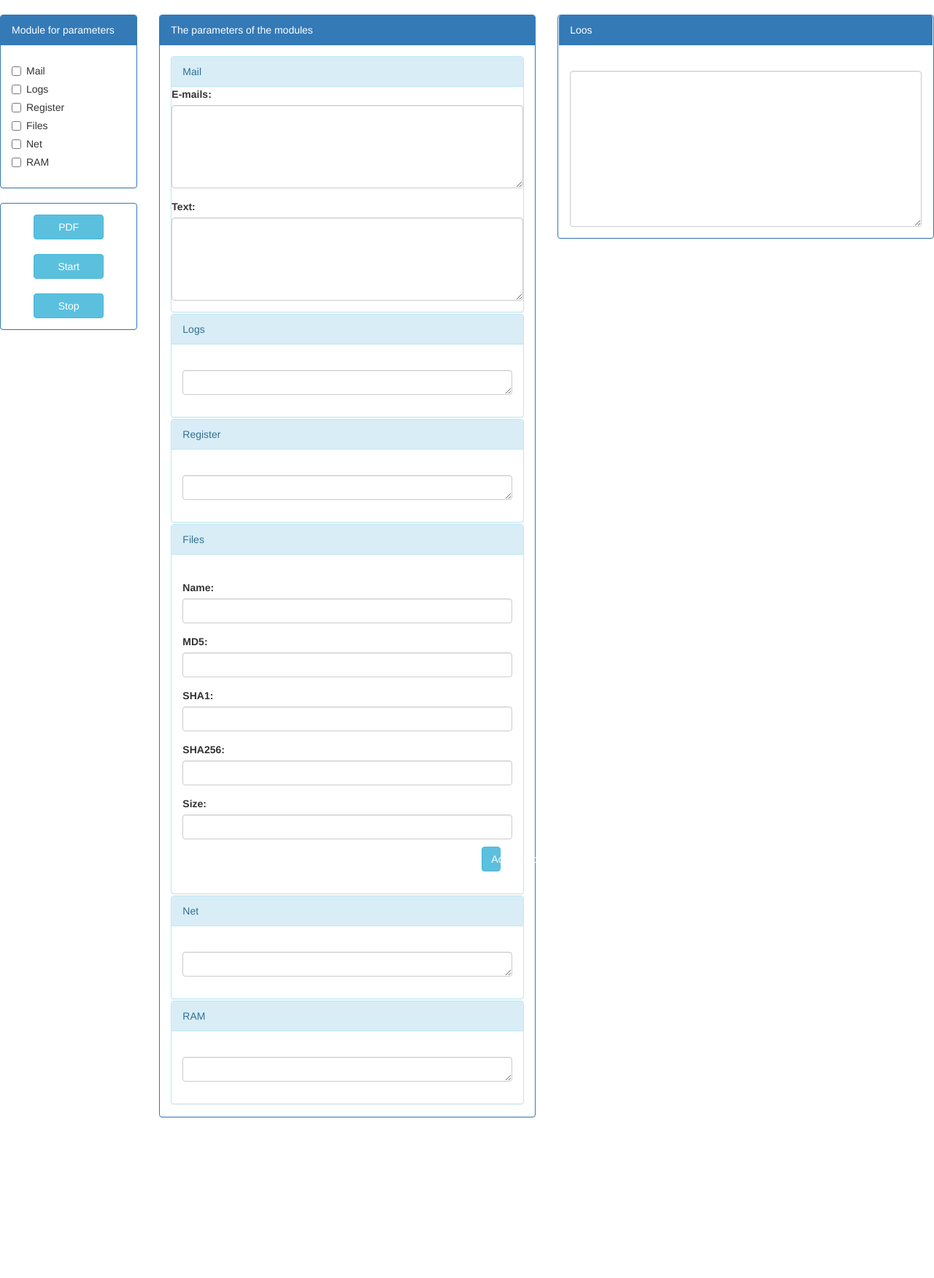
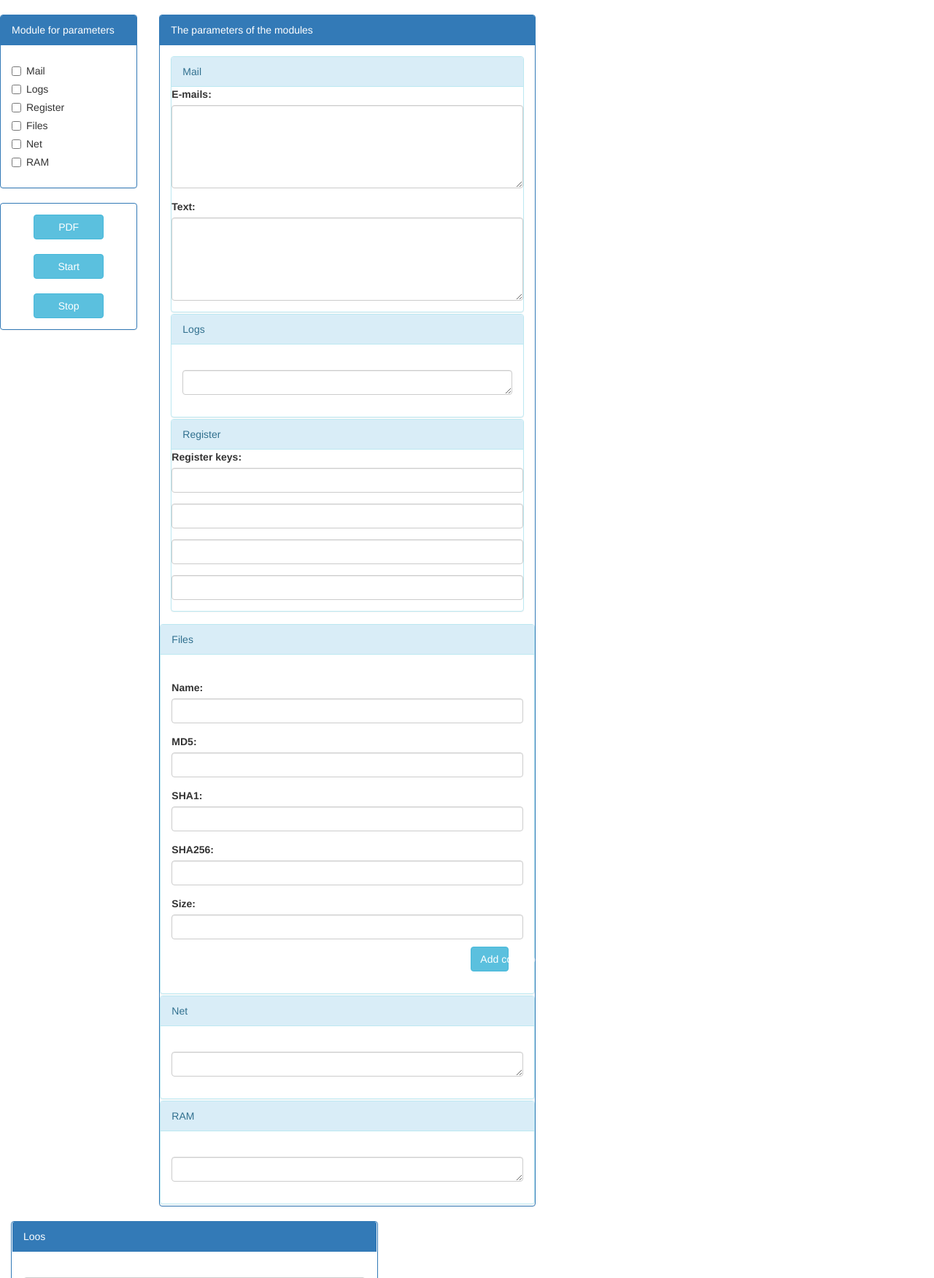
Before and after one commit to BardinPetr/FINCERT-Sirius, a Python web app: template templates/index2.html in a window 1280 px wide. Shown: the part 52-1803 px from the top of the page at 73% size. Before the commit the page ends 1583 px from the top, so only its background shows below. Run offline with Jinja, Linux system fonts and the light colour scheme; the template is opened without the code that fills it, so the values that code supplies are empty; some libraries are stand-ins or nearby versions.

Commit message:
Register with changes

```diff
--- a/templates/index2.html
+++ b/templates/index2.html
@@ -66,8 +66,7 @@
             <div class="panel-body">
                 <div class="panel panel-info" style="margin-bottom: 2px">
                     <div class="panel-heading">Mail</div>
-
-                     <div class="form-group">
+                    <div class="form-group">
   <label for="comment">E-mails:</label>
   <textarea class="form-control" rows="5" id="comment"></textarea>
 </div>
@@ -87,11 +86,14 @@
                 </div>
                 <div class="panel panel-info" style="margin-bottom: 2px">
                     <div class="panel-heading">Register</div>
-                    <div class="panel-body">
-                        <div class="form-group">
-                            <label for="comment"></label>
-                            <textarea class="form-control" rows="1" id="comment"></textarea>
-                        </div>
+                    <div class="form-group">
+  <label for="usr">Register keys:</label>
+                        <div class="form-group"> <input type="text" class="form-control" id="usr"></div>
+                         <div class="form-group"><input type="text" class="form-control" id="usr"></div>
+                         <div class="form-group"><input type="text" class="form-control" id="usr"></div>
+                         <div class="form-group"><input type="text" class="form-control" id="usr"></div>
+
+</div>
                     </div>
                 </div>
                 <div class="panel panel-info" style="margin-bottom: 2px">
```
